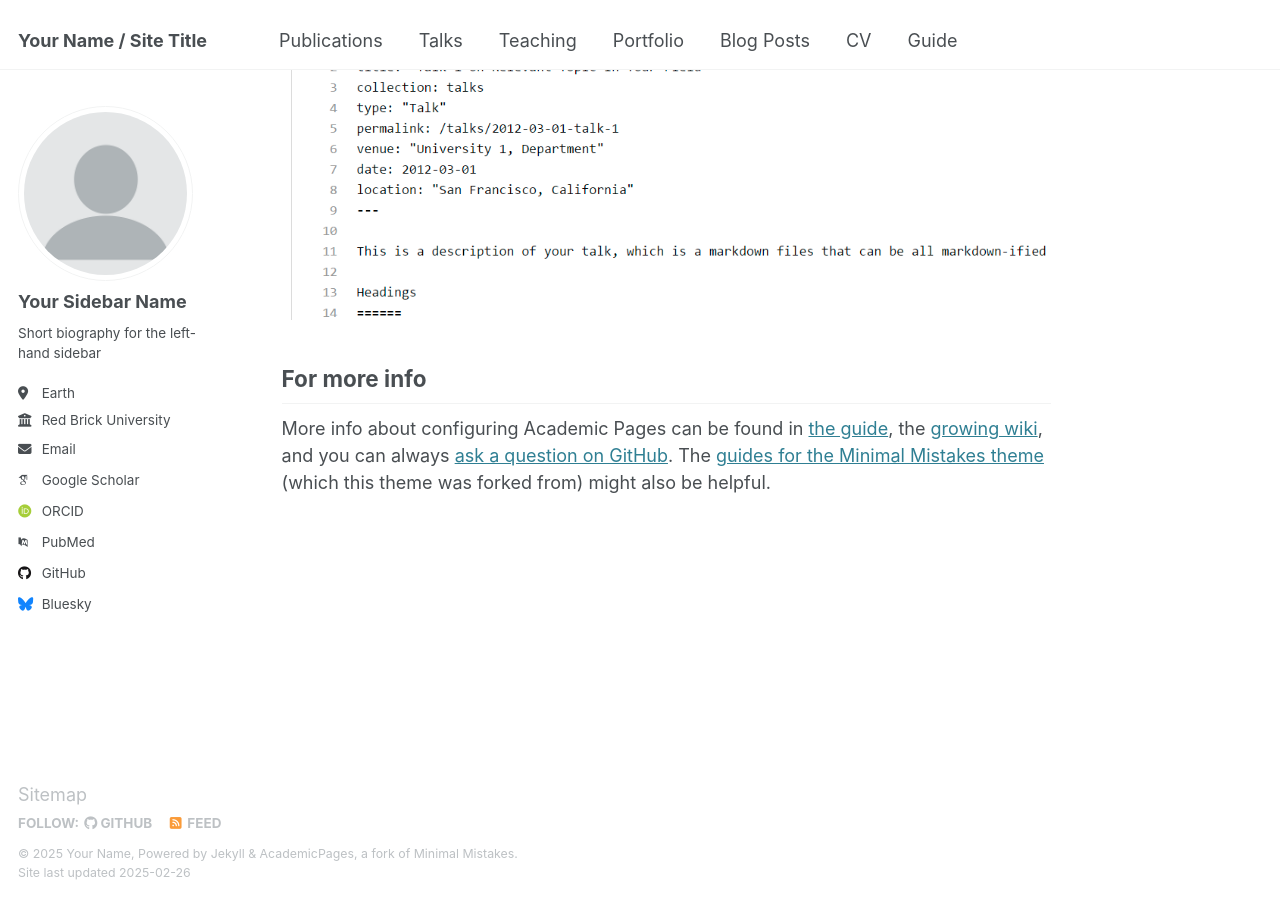
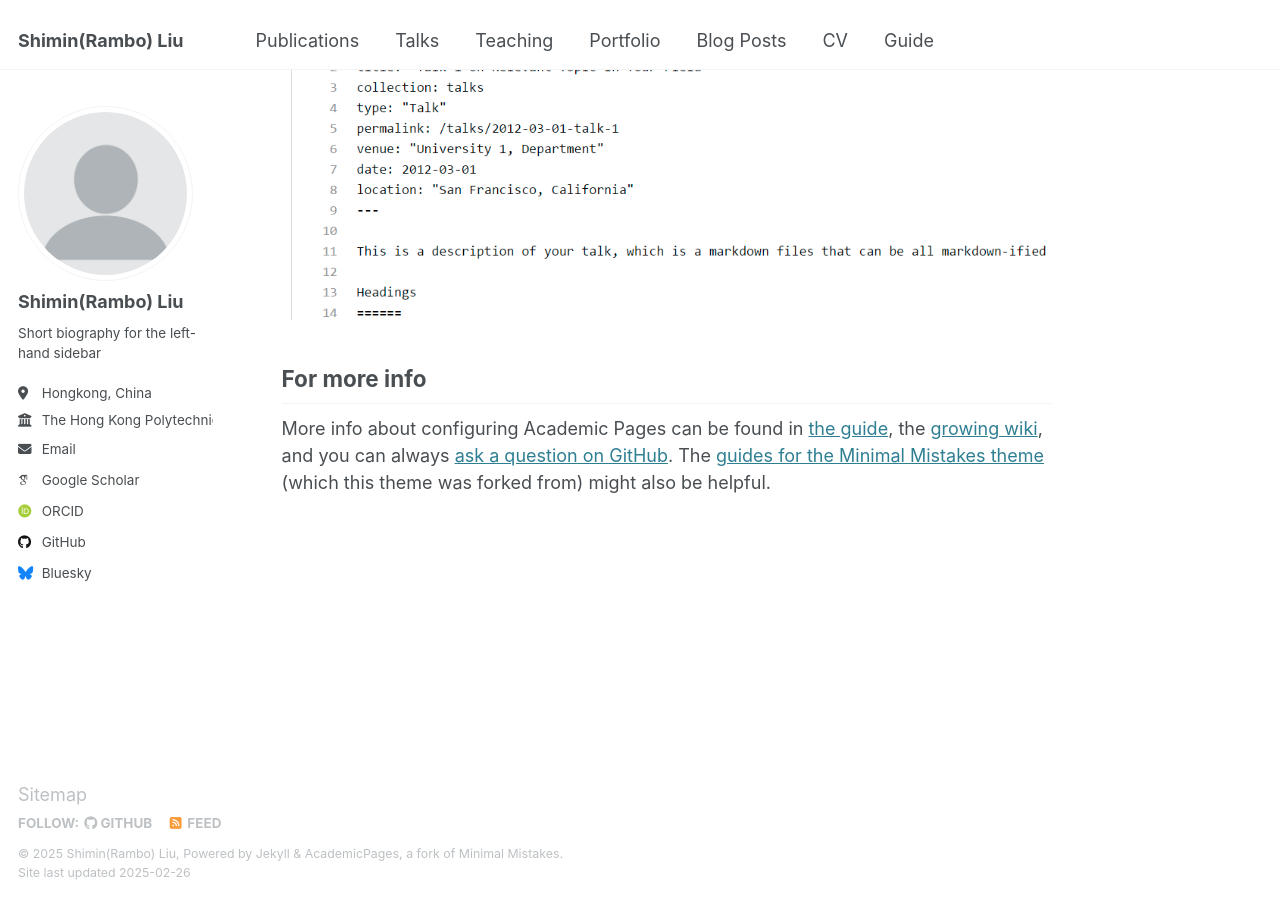
Before and after one commit to Rambo-Shimin/Rambo-Shimin.github.io, a Jekyll site: the page built from _pages/about.md, in a window 1280 px wide and 900 px high, scrolled down 2642 px. Built offline with Jekyll 4.4.1, drawn with Linux system fonts in a browser that asks for light colours; some web fonts are replaced.

Commit message:
Update _config.yml

```diff
--- a/_config.yml
+++ b/_config.yml
@@ -9,13 +9,13 @@
 # Basic Site Settings
 locale                   : "en-US"
 site_theme               : "default"
-title                    : "Your Name / Site Title"
+title                    : "Shimin(Rambo) Liu"
 title_separator          : "-"
-name                     : &name "Your Name"
+name                     : &name "Shimin(Rambo) Liu"
 description              : &description "personal description"
 url                      : https://academicpages.github.io # the base hostname & protocol for your site e.g. "https://[your GitHub username].github.io"
 baseurl                  : "" # the subpath of your site, e.g. "/blog"
-repository               : "academicpages/academicpages.github.io"
+repository               : "Rambo-Shimin/Rambo-Shimin.github.io"
 
 # Site Author - The following control what appear as part of the author content on the side bar.
 #               If a field is blank the icon and link will not appear, otherwise it will be shown.
@@ -23,21 +23,21 @@ repository               : "academicpages/academicpages.github.io"
 author:
   # Biographic information
   avatar           : "profile.png"
-  name             : "Your Sidebar Name"
+  name             : "Shimin(Rambo) Liu"
   pronouns         : # example: "she/her"
   bio              : "Short biography for the left-hand sidebar"
-  location         : "Earth"
-  employer         : "Red Brick University"
+  location         : "Hongkong, China"
+  employer         : "The Hong Kong Polytechnic University"
   uri              : # URL
-  email            : "none@example.org"
+  email            : "shimin.liu@polyu.edu.hk"
 
   # Academic websites
   arxiv            : # URL - Update with the correct link to your profile
-  googlescholar    : "https://scholar.google.com/citations?user=PS_CX0AAAAAJ"
+  googlescholar    : "https://scholar.google.com/citations?user=As21aYoAAAAJ&hl=en"
   impactstory      : # URL
   orcid            : "http://orcid.org/yourorcidurl"
   semantic         : # URL
-  pubmed           : "https://www.ncbi.nlm.nih.gov/pubmed/?term=john+snow"
+  pubmed           : # URL
   researchgate     : # URL
   scopus           : # URL
 
```
